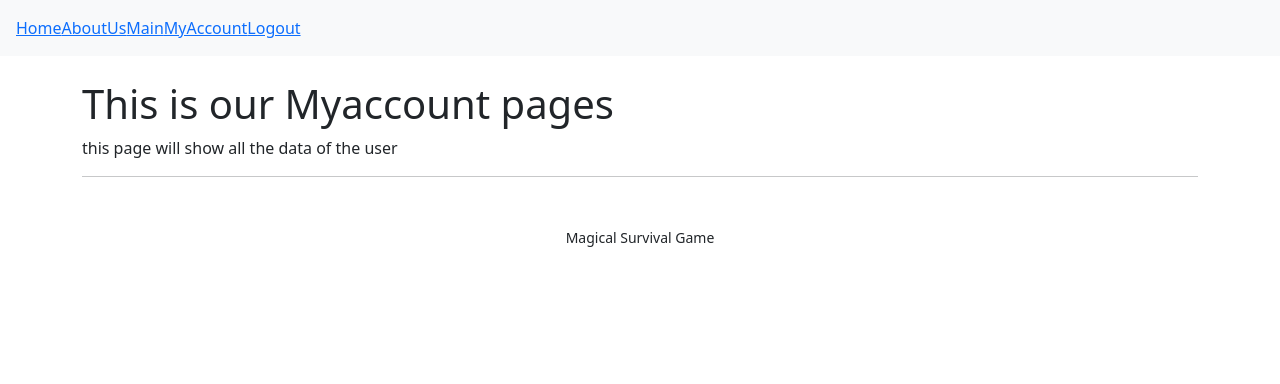
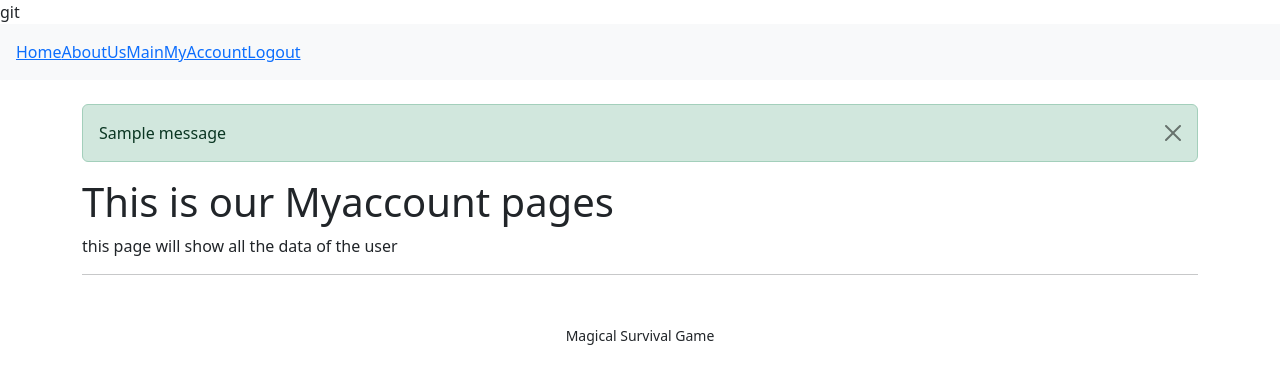
Before and after one commit to minkong05/wad2-magical-survival-game, a Django app: page /MyAccount in a window 1280 px wide. Shown: the top 384 px of the page. Run offline with Django 5.2, Linux system fonts and the light colour scheme; a user stored in the database is signed in; tables that the repository leaves empty hold one stand-in row (values such as "Sample post"); one stand-in notice (Sample message) is shown; parts of the project's set-up code (start-up, migrations or seed data) failed here and were passed over.

Commit message:
feat: update base.html

```diff
--- a/templates/base.html
+++ b/templates/base.html
@@ -3,6 +3,7 @@
 <html>
 <head>
     <meta charset="UTF-8">
+    <meta name="viewport" content="width=device-width, initial-scale=1.0">
     <title>{% block title %}Magical Survival Game{% endblock %}</title>
 
     <link href="https://cdn.jsdelivr.net/npm/bootstrap@5.3.2/dist/css/bootstrap.min.css" rel="stylesheet">
@@ -14,7 +15,7 @@
 
 <body>
 
-    <header>
+    <header>git
         <nav class="nav p-3 bg-light">
             <a href="{% url 'home' %}">Home</a>
             <a href="{% url 'aboutus' %}">AboutUs</a>
@@ -31,6 +32,14 @@
     </header>
 
     <main class="container mt-4">
+        {% if messages %}
+            {% for message in messages %}
+                <div class="alert alert-{{ message.tags }} alert-dismissible fade show" role="alert">
+                    {{ message }}
+                    <button type="button" class="btn-close" data-bs-dismiss="alert" aria-label="Close"></button>
+                </div>
+            {% endfor %}
+        {% endif %}
         {% block content %}{% endblock %}
     </main>
 
```
